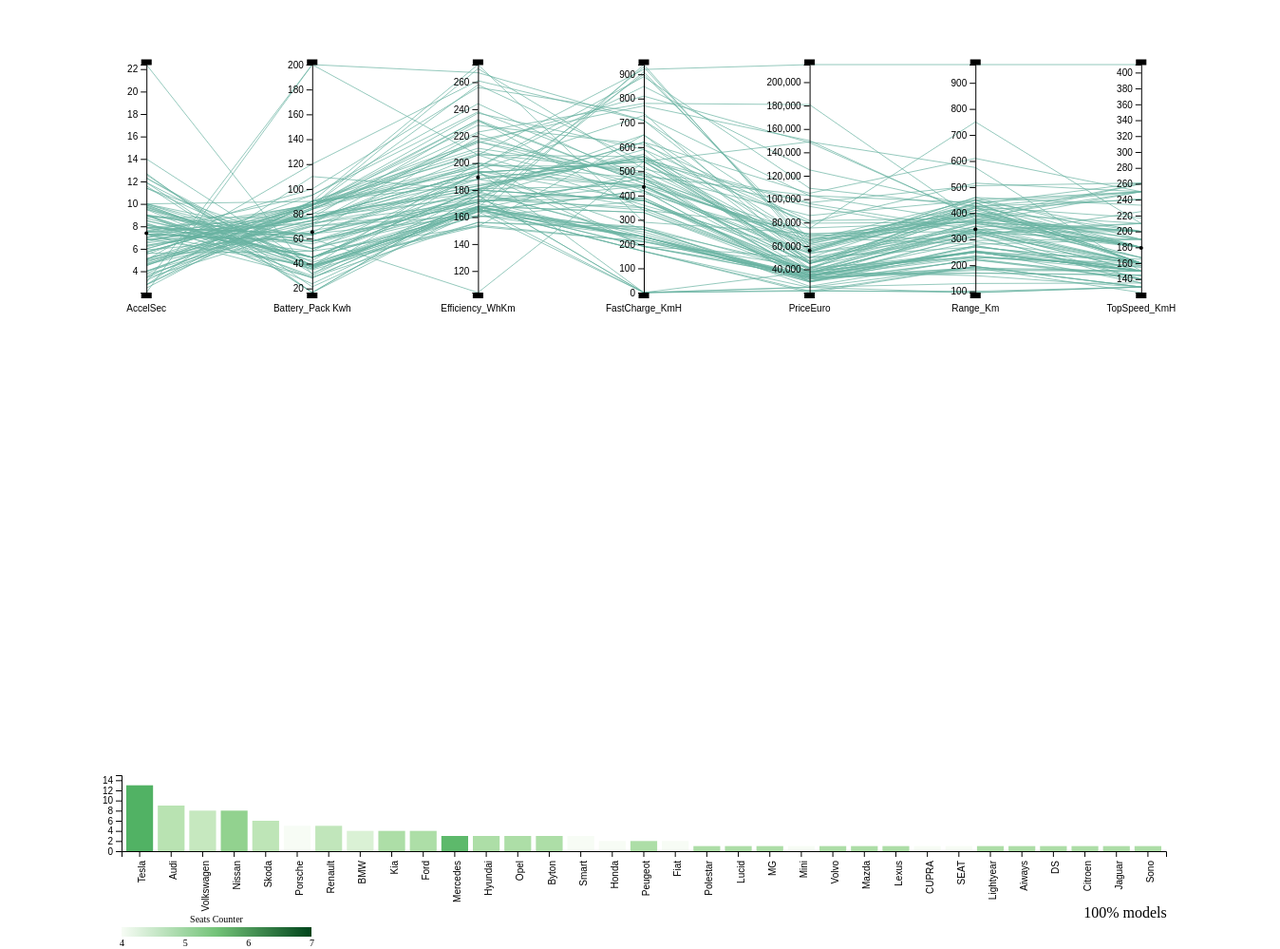
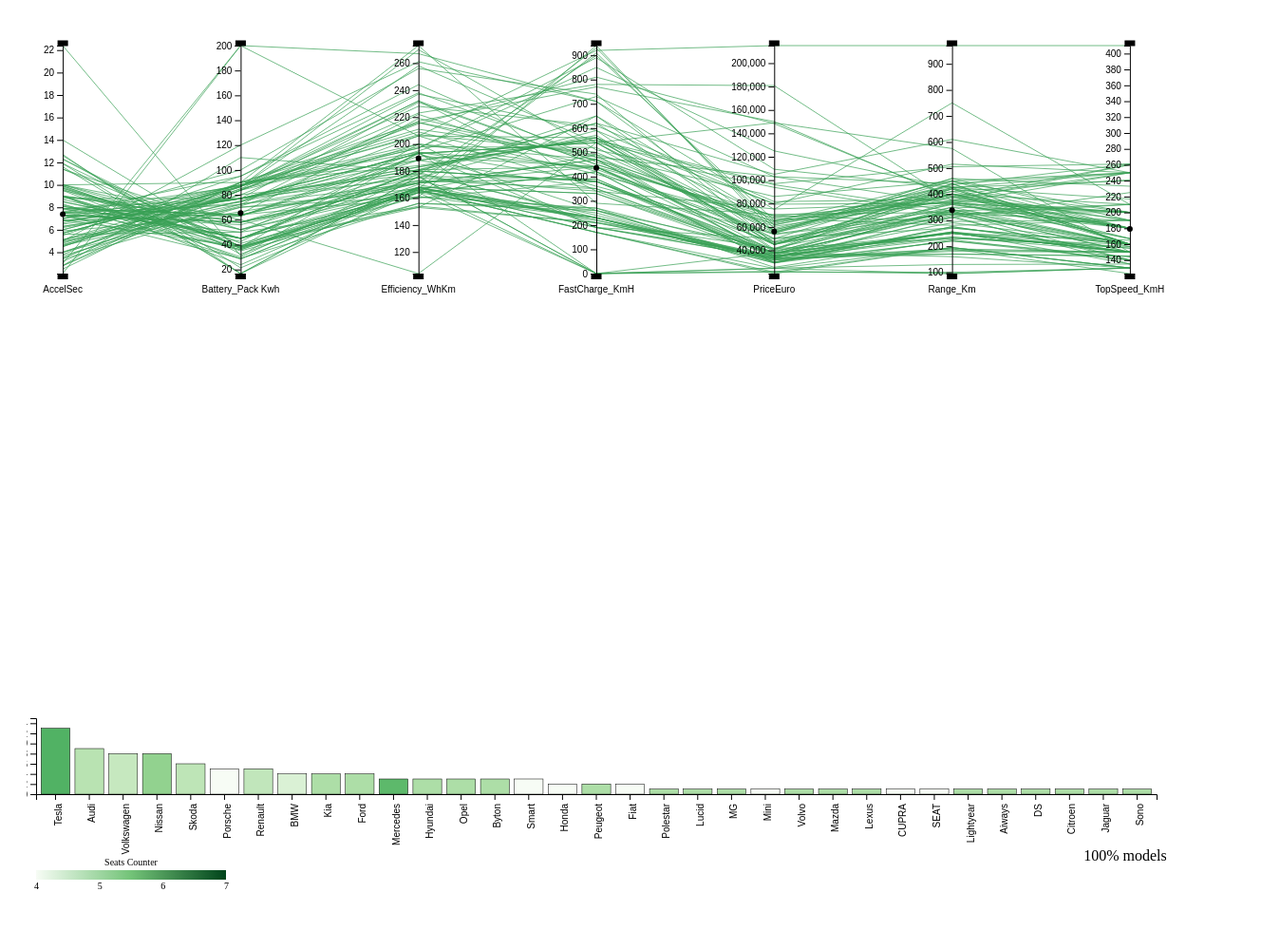
Before and after one commit to PedroDRodrigues/Information_Visualization, a plain HTML site: page project/index.html in a window 1280 px wide. Shown: the whole page at 95% size, 1348 px wide, since content can reach past the window. Drawn offline with nearby package versions, Linux system fonts and the light colour scheme.

Commit message:
feat(plots): change colors and dimensions

```diff
--- a/project/index.html
+++ b/project/index.html
@@ -9,10 +9,10 @@
         grid-template-columns: 1fr;
         grid-template-rows: 1fr 1fr 1fr;
         gap: 20px;
-        padding: 20px;
-      }
+        padding: 10px;
+       }
       .visualization {
-        padding: 20px;
+        padding: 10px;
       }
     </style>
     <!-- Load the D3.js library for data visualization -->
--- a/project/script.js
+++ b/project/script.js
@@ -3,7 +3,7 @@ var globalData;
 var totalModels;
 
 // Define margins for the visualizations.
-const margin = { top: 20, right: 20, bottom: 50, left: 80 };
+const margin = { top: 20, right: 10, bottom: 50, left: 10 };
 
 // Calculate the width and height of the visualizations based on the margins.
 const width = 1200 - margin.left - margin.right;
@@ -115,6 +115,8 @@ function createBarChart(data) {
     .attr("width", xScale.bandwidth())
     .attr("height", v => height - yScale(v.Count))
     .attr("fill", v => colorScale(v.avgSeats))
+    .attr("stroke", "black")
+    .attr("stroke-width", 0.5)
     .on("click", function (d) {
       updateHighlightedBrand(d.target.__data__);
     });
@@ -189,6 +191,7 @@ function createBarChart(data) {
 }
 
 function createParallelCoordinates(data) {
+
   const selectedData = data.map((d) => {
     const selectedObj = {};
     axisCombination.forEach((attr) => {
@@ -196,6 +199,10 @@ function createParallelCoordinates(data) {
     });
     return selectedObj;
   });
+
+  const colorScale = d3.scaleSequential([4, 7], d3.interpolateGreens);
+  const color = colorScale(6);
+  console.log(color);
 
   // Select the #parallelCoords element and append an SVG to it
   const svg = d3
@@ -254,8 +261,9 @@ function createParallelCoordinates(data) {
       )
     )
     .attr("fill", "none")
-    .attr("stroke", "#69b3a2")
+    .attr("stroke", color)
     .attr("opacity", 0.7);
+
   // Draw the axis
   const axisGroups = svg
     .selectAll(".axis")
@@ -286,8 +294,8 @@ function createParallelCoordinates(data) {
     .enter()
     .append("circle")
     .attr("class", "meanPoint")
-    .attr("data-axis", (d) => d) // Set the data-axis attribute
-    .attr("r", 2)
+    .attr("data-axis", (d) => d)
+    .attr("r", 3)
     .attr("cx", function (d) {
       return xScale(d);
     })
```
